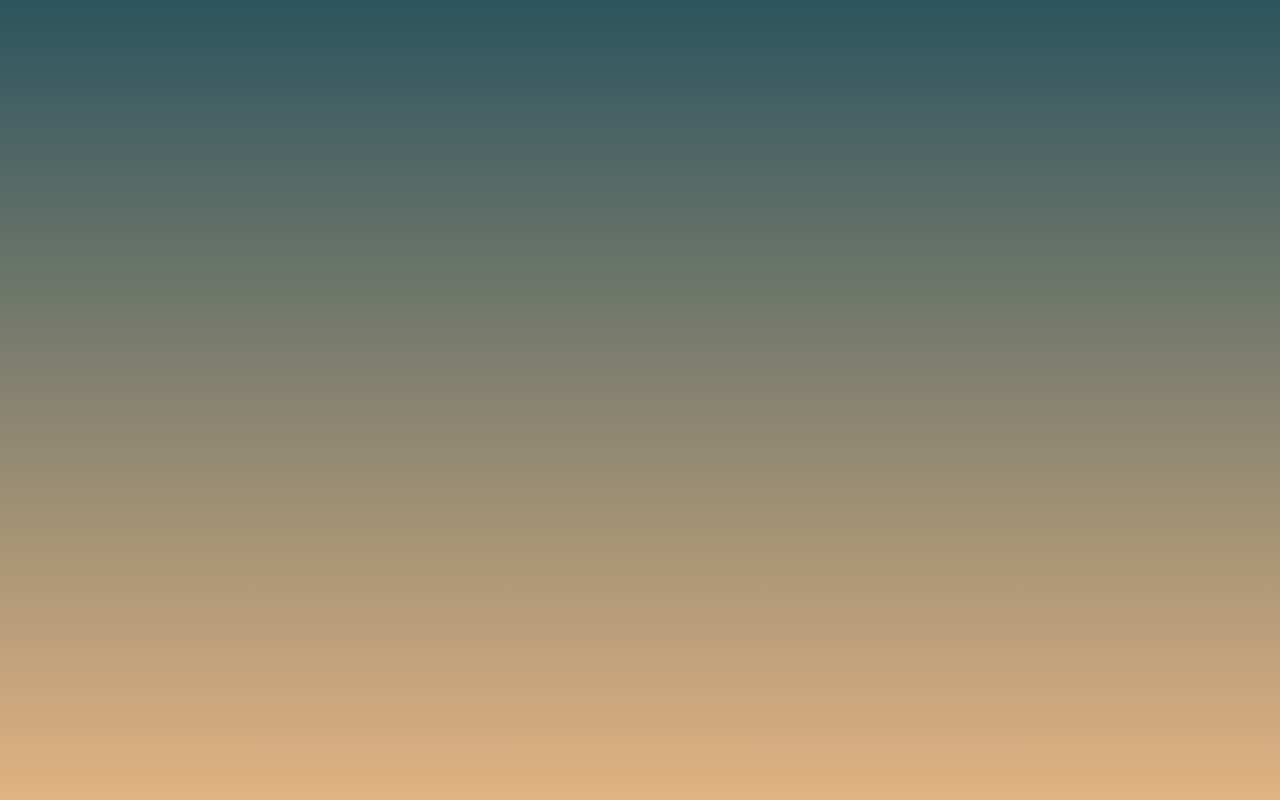
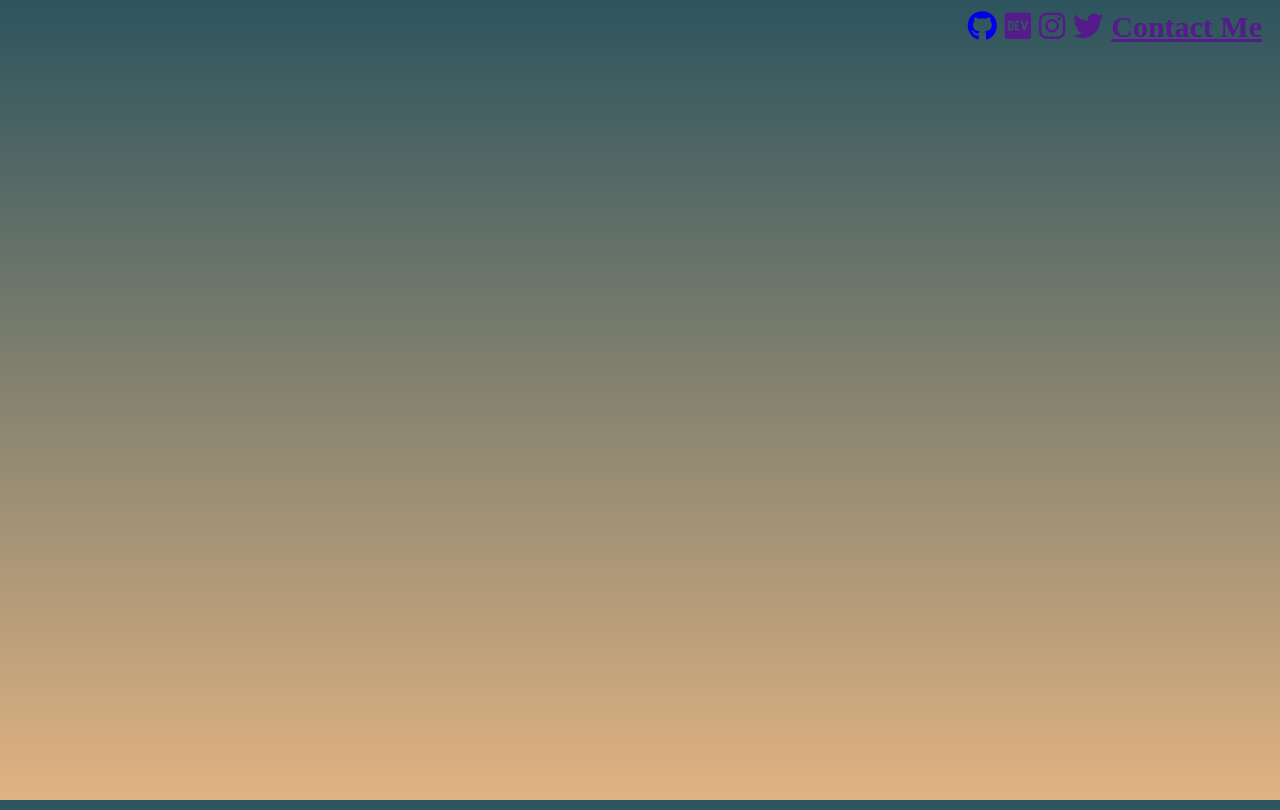
Before and after one commit to NandoLofi/portfoliofinal, a plain HTML site: page portfolio.html in a window 1280 px wide. Drawn offline with Linux system fonts and the light colour scheme.

Commit message:
basic styling

```diff
--- a/portfolio.css
+++ b/portfolio.css
@@ -7,3 +7,15 @@ body {
     height: 100vh;
     background-attachment: fixed;
 }
+nav {
+    margin: 10px;
+}
+ul {
+  display: inline-flex;
+  list-style-type: none;
+  float: right;
+}
+li {
+    padding-right: 8px;
+    font-size: 30px;
+}
--- a/portfolio.html
+++ b/portfolio.html
@@ -5,11 +5,18 @@
     <meta http-equiv="X-UA-Compatible" content="IE=edge">
     <meta name="viewport" content="width=device-width, initial-scale=1.0">
     <link rel="stylesheet" href="./portfolio.css">
+    <link rel="stylesheet" href="https://cdnjs.cloudflare.com/ajax/libs/font-awesome/6.1.2/css/all.min.css" integrity="sha512-1sCRPdkRXhBV2PBLUdRb4tMg1w2YPf37qatUFeS7zlBy7jJI8Lf4VHwWfZZfpXtYSLy85pkm9GaYVYMfw5BC1A==" crossorigin="anonymous" referrerpolicy="no-referrer" />
     <title>Hello!</title>
 </head>
 <body>
     <nav>
-
+        <ul>
+        <li><a href="https://github.com/NandoLofi" target="_blank"><i class="fa-brands fa-github"></i></a></li>
+        <li><a href=""><i class="fa-brands fa-dev"></i></a></li>
+        <li><a href=""><i class="fa-brands fa-instagram"></i></li>
+        <li><i class="fa-brands fa-twitter"></i></a></li>
+        <li><a href=""><h4>Contact Me</h4></a></li>
+        </ul>
     </nav>
     <div class="aboutme__container">
 
```
